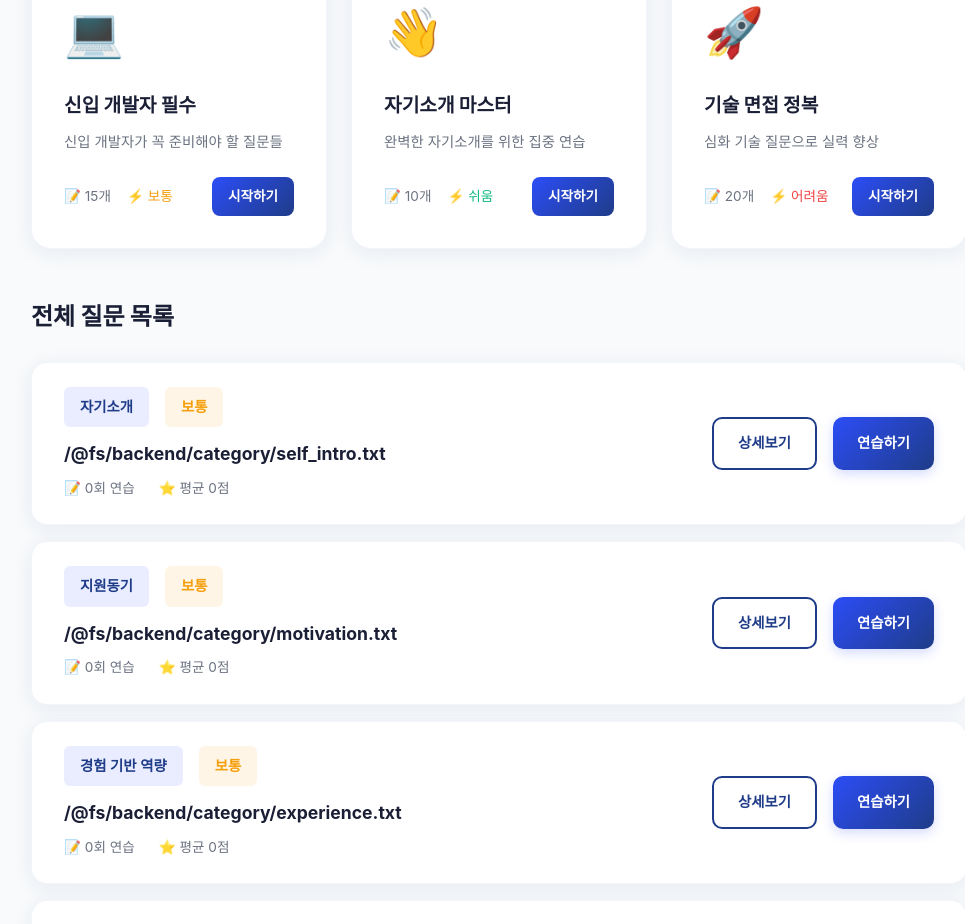
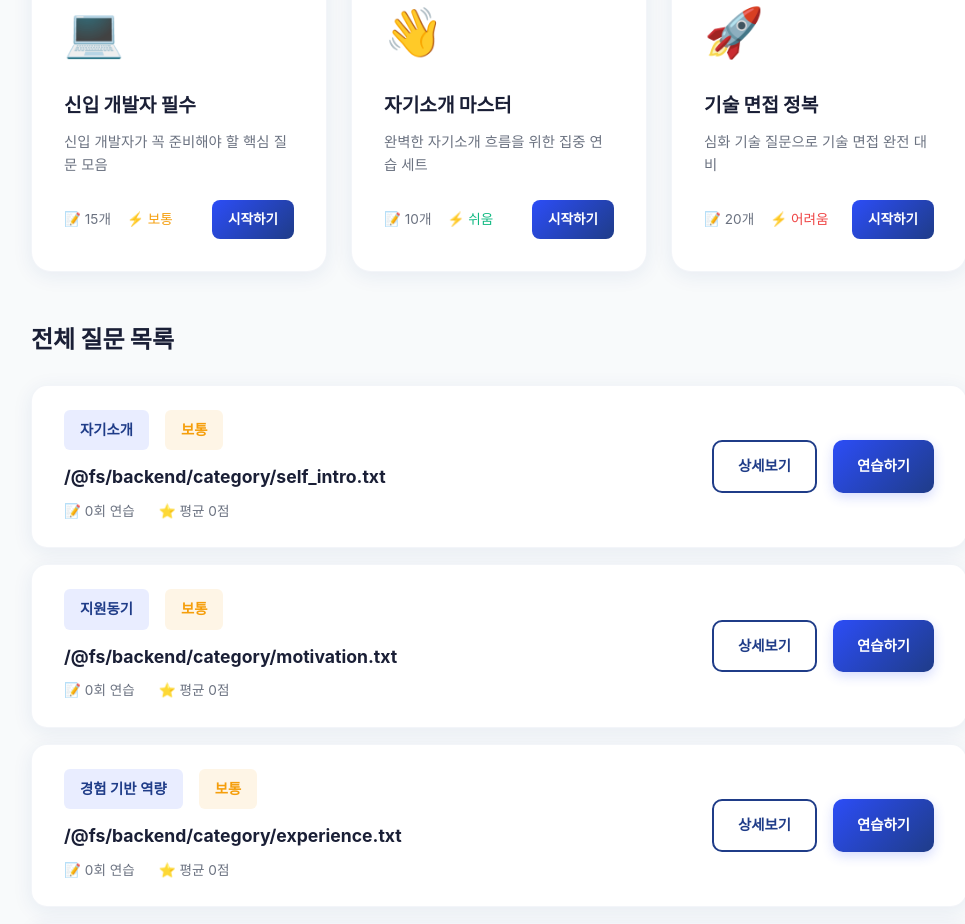
Before and after one commit to chaaaaae/TTOBA, a React (Vite) app in the folder frontend/: page /questions in a window 1280 px wide. Shown: the part 920-1844 px from the top of the page, without its empty margins (281-1246 px from the left). Built offline with nearby package versions, Linux system fonts and the light colour scheme.

Commit message:
질문 세트 객체

```diff
--- /dev/null
+++ b/frontend/src/data/practiceSets.ts
@@ -0,0 +1,101 @@
+// src/data/practiceSets.ts
+import { type Difficulty } from './questionBank'
+
+// 🔥 질문 세트 구조 정의
+export interface QuestionSet {
+  id: string
+  title: string
+  description: string
+  difficulty: Difficulty
+  icon: string
+  questions: string[]   // 질문 ID 배열
+  count: number         // 직접 작성
+}
+
+// 🔥 세트 3개 예시 (ID 기반으로 특정 질문을 직접 선택)
+export const PRACTICE_SETS: QuestionSet[] = [
+  {
+    id: 'dev_beginner',
+    title: '신입 개발자 필수',
+    description: '신입 개발자가 꼭 준비해야 할 핵심 질문 모음',
+    difficulty: 'medium',
+    icon: '💻',
+
+    // 🔥 여러 카테고리에서 특정 질문 ID 직접 선택
+    questions: [
+      'job_skill-1',
+      'job_skill-2',
+      'job_skill-5',
+      'experience-3',
+      'experience-7',
+      'growth-1',
+      'growth-4',
+      'problem_solving-2',
+      'problem_solving-3',
+      'culture_fit-1',
+      'culture_fit-2',
+      'company_fit-4',
+      'company_fit-6',
+      'situational-3',
+      'stress-1'
+    ],
+
+    count: 15
+  },
+
+  {
+    id: 'intro_master',
+    title: '자기소개 마스터',
+    description: '완벽한 자기소개 흐름을 위한 집중 연습 세트',
+    difficulty: 'easy',
+    icon: '👋',
+
+    questions: [
+      'self_intro-1',
+      'self_intro-2',
+      'self_intro-3',
+      'self_intro-4',
+      'self_intro-5',
+      'experience-1',
+      'experience-2',
+      'growth-2',
+      'vision-1',
+      'career_history-1'
+    ],
+
+    count: 10
+  },
+
+  {
+    id: 'tech_advanced',
+    title: '기술 면접 정복',
+    description: '심화 기술 질문으로 기술 면접 완전 대비',
+    difficulty: 'hard',
+    icon: '🚀',
+
+    questions: [
+      'job_skill-10',
+      'job_skill-11',
+      'job_skill-12',
+      'problem_solving-5',
+      'problem_solving-6',
+      'problem_solving-7',
+      'experience-10',
+      'experience-12',
+      'stress-3',
+      'situational-8',
+      'situational-9',
+      'culture_fit-7',
+      'ethics-3',
+      'company_fit-10',
+      'vision-4',
+      'growth-8',
+      'growth-9',
+      'career_history-7',
+      'career_history-8',
+      'other-3'
+    ],
+
+    count: 20
+  }
+]
--- a/frontend/src/pages/QuestionBank.tsx
+++ b/frontend/src/pages/QuestionBank.tsx
@@ -13,6 +13,9 @@ import {
   type QuestionCategoryId
 } from '../data/questionBank'
 
+// 🔥 질문 세트 데이터 (ID 기반 세트)
+import { PRACTICE_SETS } from '../data/practiceSets'
+
 const PAGE_SIZE = 20
 
 export default function QuestionBank() {
@@ -20,31 +23,6 @@ export default function QuestionBank() {
   const [selectedCategory, setSelectedCategory] =
     useState<'all' | QuestionCategoryId>('all')
   const [currentPage, setCurrentPage] = useState(1)
-
-  // 추천 세트는 일단 기존 더미 그대로 사용
-  const practiceSets = [
-    {
-      title: '신입 개발자 필수',
-      description: '신입 개발자가 꼭 준비해야 할 질문들',
-      count: 15,
-      difficulty: 'medium' as const,
-      icon: '💻'
-    },
-    {
-      title: '자기소개 마스터',
-      description: '완벽한 자기소개를 위한 집중 연습',
-      count: 10,
-      difficulty: 'easy' as const,
-      icon: '👋'
-    },
-    {
-      title: '기술 면접 정복',
-      description: '심화 기술 질문으로 실력 향상',
-      count: 20,
-      difficulty: 'hard' as const,
-      icon: '🚀'
-    }
-  ]
 
   const handleSearch = () => {
     console.log('검색:', searchQuery)
@@ -216,10 +194,14 @@ export default function QuestionBank() {
             gap: '1.5rem'
           }}
         >
-          {practiceSets.map((set, idx) => (
+          {PRACTICE_SETS.map((set) => (
             <PracticeSetCard
-              key={idx}
-              {...set}
+              key={set.id}
+              title={set.title}
+              description={set.description}
+              count={set.count}
+              difficulty={set.difficulty}
+              icon={set.icon}
               onStart={() => alert(`${set.title} 시작!`)}
             />
           ))}
```
